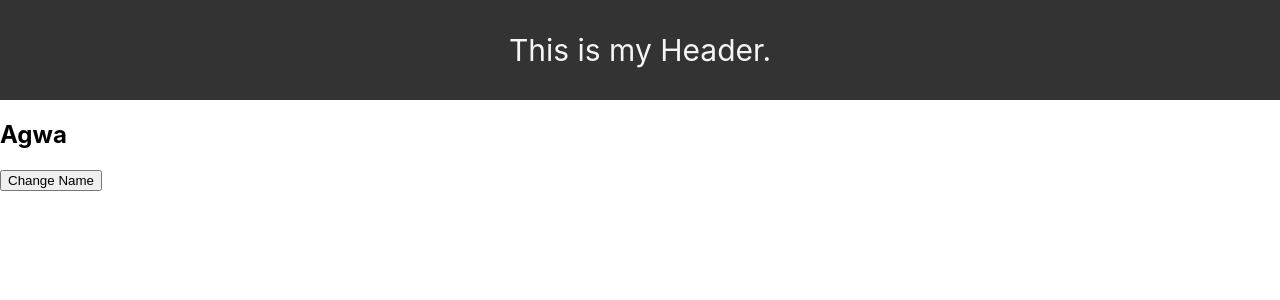
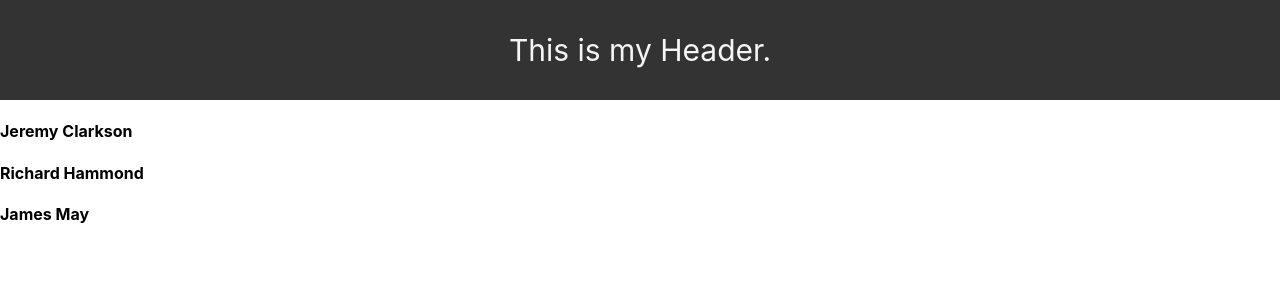
Before and after one commit to agwadan/React-Exercise, a React (Create React App) app: page / in a window 1280 px wide. Shown: the top 300 px of the page. Built offline with nearby package versions, Linux system fonts and the light colour scheme; the HTML template or start-up script is replaced by a standard one.

Commit message:
Revision 04:00:00 - Started on useState.

```diff
--- a/src/App.js
+++ b/src/App.js
@@ -5,6 +5,7 @@ import './index.css';
 import Header from './components/Header';
 import Books from './components/Books/Books';
 import UseStateBasics from './components/1-useState/useStateBasics';
+import UseStateArray from './components/1-useState/UseStateArray';
 
 //import styles from './App.module.css'; //----------------------------------------------------- Styling for the app.
 class App extends React.Component {
@@ -14,7 +15,8 @@ class App extends React.Component {
     return (
       <div className='container'>
         <Header />
-        <UseStateBasics />
+        <UseStateArray />
+
       </div>
 
     );
--- /dev/null
+++ b/src/components/1-useState/UseStateArray.js
@@ -0,0 +1,21 @@
+import React from 'react';
+import { presenters } from './Presenters';
+
+const UseStateArray = () => {
+
+  const [nominees, setNominees] = React.useState(presenters);
+
+  return (
+    <React.Fragment>
+      {
+        nominees.map((nominee)=>{
+          const {id, title} = nominee;
+          return(<h4 key={id}>{title}</h4>)
+        })
+      }
+
+    </React.Fragment>
+  )
+}
+
+export default UseStateArray;
--- a/src/components/Books/Books.js
+++ b/src/components/Books/Books.js
@@ -1,7 +1,7 @@
 import React from 'react';
 import AnyBook from './Book'; //------------------------ The name of the import is not the same as that of the export because the export is done with the key word default.
 
-import {presenters} from './Presenters';
+import {presenters} from '../1-useState/Presenters';
 
 
 function Books(pips) {
```
Also changed, not shown: src/components/Footer.js (deleted, +0 -28 lines), src/components/1-useState/Presenters.js (renamed from src/components/Books/Presenters.js).
